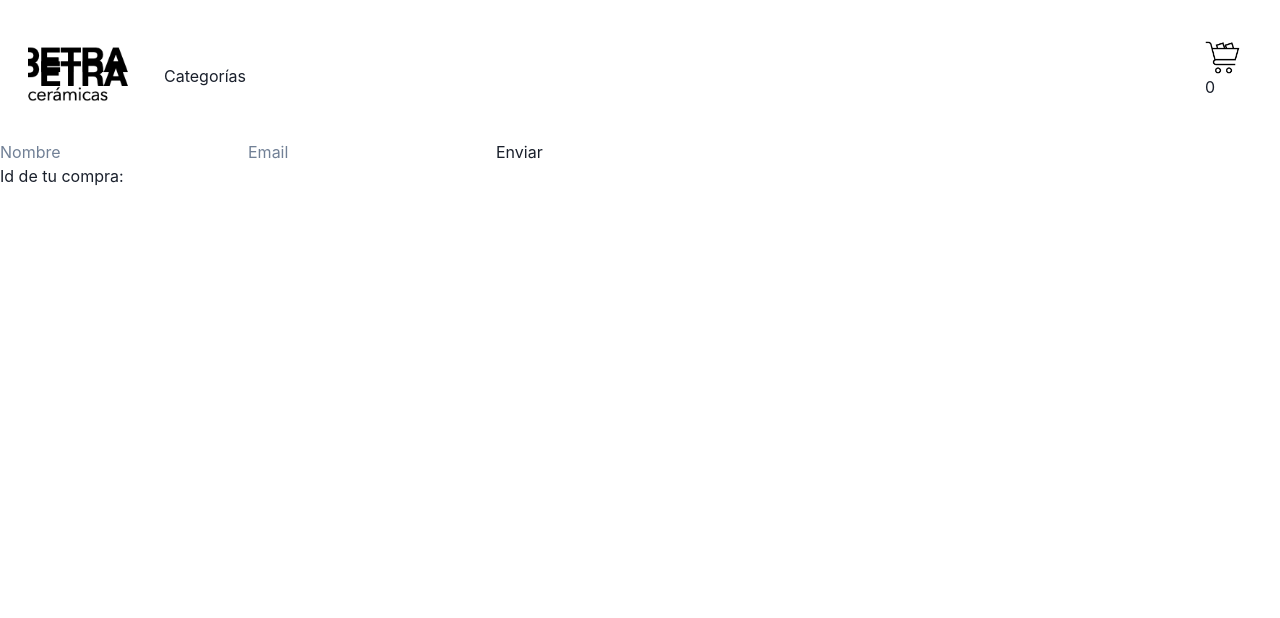
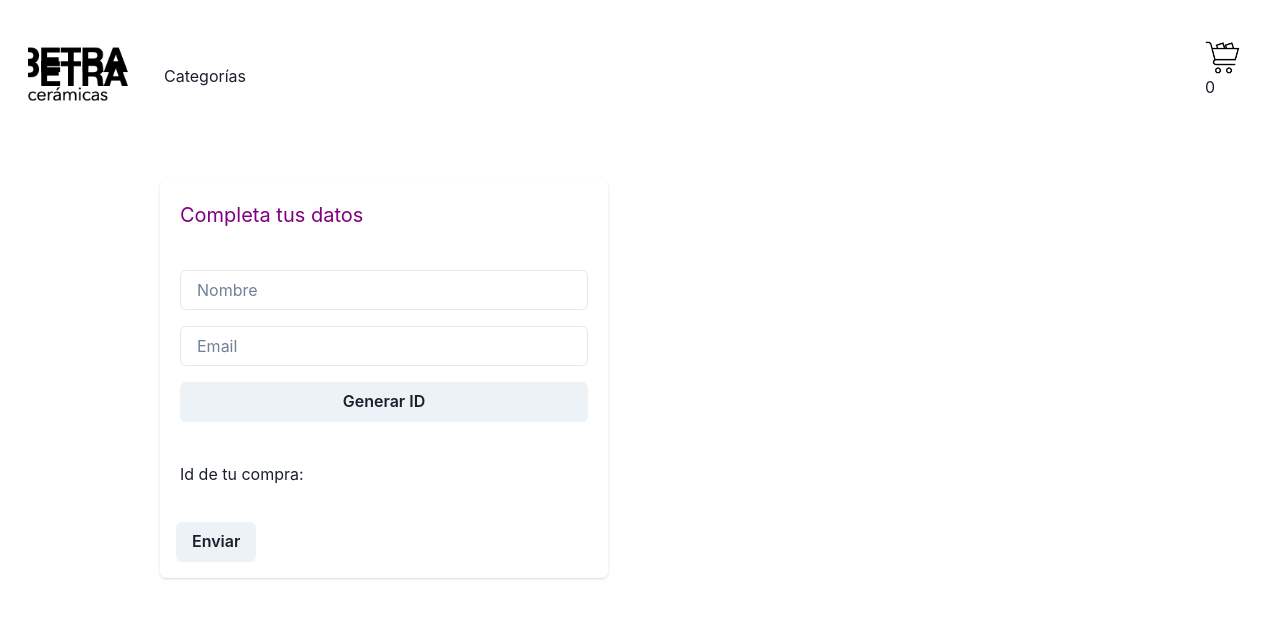
Before and after one commit to FranSalinas28/ceramicas-store, a React (Vite) app: page /Form in a window 1280 px wide. Shown: the top 618 px of the page. Built offline with nearby package versions, Linux system fonts and the light colour scheme.

Commit message:
DetallesF

```diff
--- a/src/components/CartItem.jsx
+++ b/src/components/CartItem.jsx
@@ -1,5 +1,5 @@
 import { useContext } from 'react'
-import { Image, Heading, Stack, Text, CardBody } from '@chakra-ui/react'
+import { Image, Heading, Stack, Text, CardBody, Button } from '@chakra-ui/react'
 import { CartContext } from '../context/ShoppingCartContext'
 
 const CartItem = ({nombre, imagen, id, quantity, precio}) => {
@@ -21,7 +21,7 @@ const {removeItem} = useContext(CartContext)
         <p>Cantidad: {quantity} </p>
         <p>Valor: {precio}</p>
      </Text>
-     <button onClick={() => removeItem(id)}>Eliminar</button>
+     <Button onClick={() => removeItem(id)}>Eliminar</Button>
      <Text color='blue.600' fontSize='2xl'></Text>
    </Stack>
 
--- a/src/components/Form.jsx
+++ b/src/components/Form.jsx
@@ -1,17 +1,14 @@
 import { getFirestore, collection, addDoc } from 'firebase/firestore'
 import { useState }from 'react'
 import { Link } from 'react-router-dom'
-import {
-  FormControl,
-  FormLabel,
-  FormErrorMessage,
-  FormHelperText,
-} from '@chakra-ui/react'
-
+import { CardBody, Card, CardFooter, CardHeader, Text, Stack, Button, Input } from '@chakra-ui/react'
+import { CartContext } from '../context/ShoppingCartContext'
+import { useContext } from 'react'
 
 
 
 const Form = () => {
+  const { clearCart } = useContext(CartContext)
 
     const[nombre, setNombre] = useState("")
     const[email, setEmail] = useState("")
@@ -40,17 +37,31 @@ const Form = () => {
 
   return (
     <>
+    <Card ml='40' mt='10' maxW='md'>
+    <form onSubmit={handleSubmit}>
+      <CardHeader>
+        <Text fontSize='xl'color='purple'>Completa tus datos</Text>
+      </CardHeader>
+      <CardBody>
+        <Stack spacing={4}>
+        <Input type='text' placeholder='Nombre' onChange={(e)=> setNombre(e.target.value)}/>
+        <Input type='text' placeholder='Email' onChange={(e)=> setEmail(e.target.value)}/>
 
-    <form onSubmit={handleSubmit}>
-        <input type='text' placeholder='Nombre' onChange={(e)=> setNombre(e.target.value)}/>
-        <input type='text' placeholder='Email' onChange={(e)=> setEmail(e.target.value)}/>
-        <Link to={'/'}>
-        <button type='submit'>Enviar</button>
-        </Link>
+        <Button type='submit'>Generar ID</Button>
+
+
+        </Stack>
+        </CardBody>
         </form>
 
+         <CardFooter>
         <h3>Id de tu compra:{orderId}</h3>
 
+        </CardFooter>
+        <Link to='/'>
+        <Button m='4' type='submit' onClick={() => clearCart()}>Enviar</Button>
+        </Link>
+        </Card>
         </>
   )
 }
--- a/src/components/ItemCount.jsx
+++ b/src/components/ItemCount.jsx
@@ -1,5 +1,5 @@
 import React from 'react'
-import { useState, useEffect, useContext } from 'react'
+import { useState } from 'react'
 import { Box, Button, Text } from '@chakra-ui/react'
 
 
--- a/src/components/ItemDetail.jsx
+++ b/src/components/ItemDetail.jsx
@@ -1,8 +1,8 @@
 import React from 'react'
-import {Card, CardHeader, CardBody, CardFooter, Heading, Text, Button, Center, Image, Stack, SimpleGrid, Flex} from '@chakra-ui/react'
 import ItemCount from './ItemCount'
 import {CartContext} from '../context/ShoppingCartContext'
 import { useContext } from 'react'
+import { Card, CardBody, CardFooter, Image, Center, Text, CardHeader, Heading } from '@chakra-ui/react'
 
 
 const ItemDetail = ({ producto }) => {
--- a/src/components/ItemListContainer.jsx
+++ b/src/components/ItemListContainer.jsx
@@ -9,23 +9,27 @@ import Loading from './Loading'
 const ItemListContainer = ({}) => {
   const {categoria} = useParams()
   const [productos, setProductos] = useState([])
+  const [loading, setLoading] = useState(false)
   console.log(productos)
 
 
 
   useEffect(() => {
+    setLoading(true)
     const db = getFirestore();
     const itemsCollection = collection(db, "ceramicas");
     getDocs(itemsCollection).then((snapshot) => {
       const docs = snapshot.docs.map((doc) => ({ id: doc.id, ...doc.data() }))
       setProductos(docs);
-    });
+    })
+    .catch((error) => console.log(error))
+    .finally(()=> setLoading(false))
   }, []);
 
   const filteredProducts = productos.filter((producto)=> producto.categoria === categoria)
 
 
- productos.lenght === 0 ? <Loading/> : <ItemList/>
+
 
   return (
     <>
@@ -37,9 +41,10 @@ const ItemListContainer = ({}) => {
 
 
 
-       {
-        categoria ? <ItemList productos = {filteredProducts} /> : <ItemList productos={productos} />
+      {
+         loading ? <Loading/> : categoria ? <ItemList productos = {filteredProducts} /> : <ItemList productos={productos} />
         }
+
 
 
 
--- a/src/components/Loading.jsx
+++ b/src/components/Loading.jsx
@@ -4,7 +4,7 @@ import { Spinner } from '@chakra-ui/react'
 const Loading = () => {
   return (
     <div>
-        <Spinner color='red.500' />
+        <Spinner m='5' color='red.500' />
     </div>
   )
 }
```
